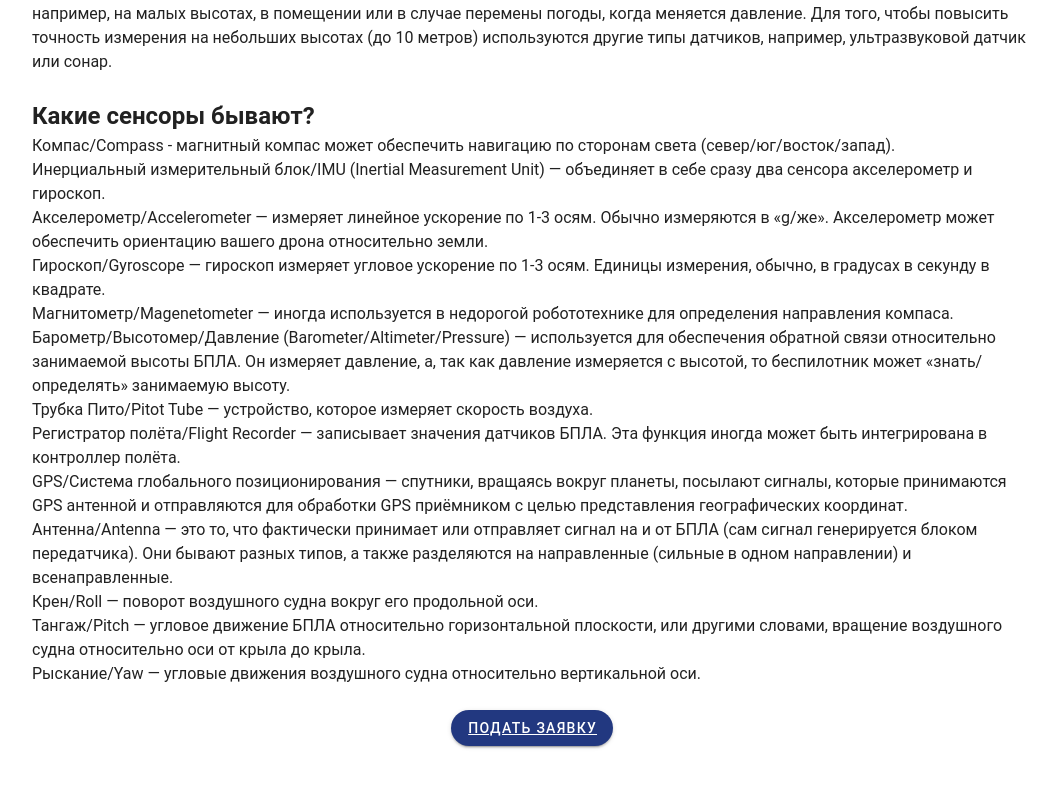
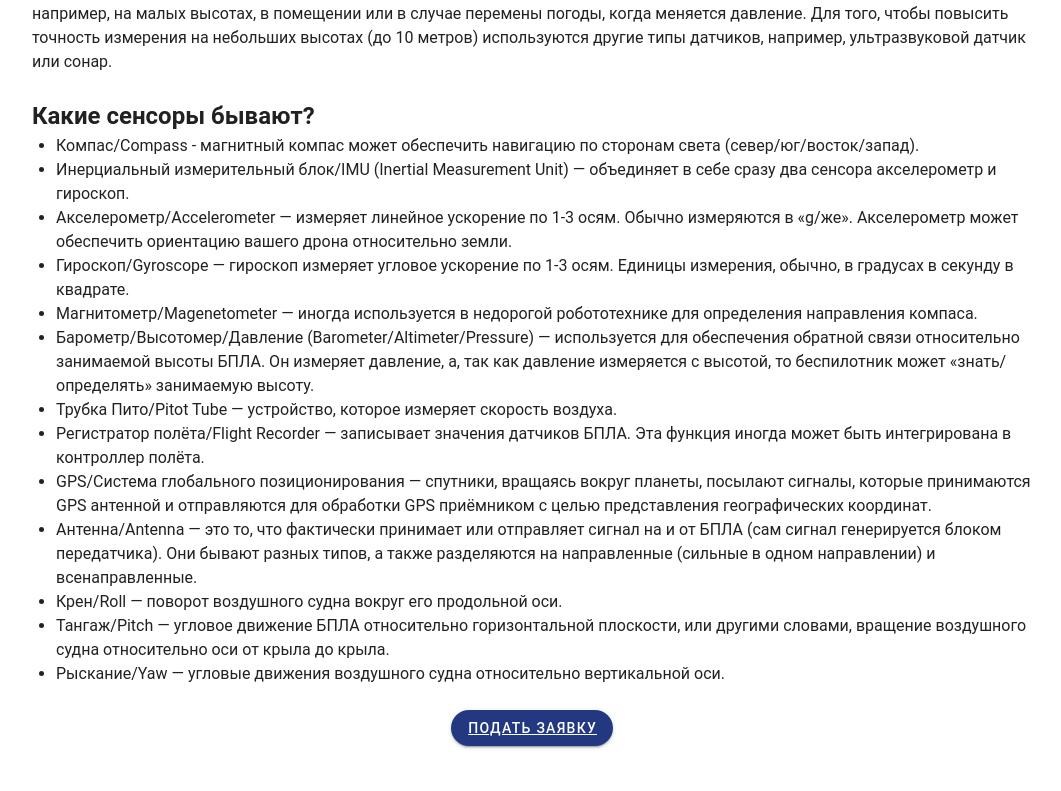
Before and after one commit to yevgenevna/yevgenevna.github.io, a plain HTML site: page essay.html in a window 1280 px wide. Shown: the part 564-1355 px from the top of the page, without its empty margins (108-1169 px from the left). Drawn offline with Linux system fonts and the light colour scheme.

Commit message:
Update essay.html

```diff
--- a/essay.html
+++ b/essay.html
@@ -781,19 +781,21 @@
 							<div data-v-99d969aa="" data-v-621e45e3="" class="column-flex">
 								<div class="text" style="width:1000px; text-align:left;"><br>Любой квадрокоптер средней ценовой категории имеет множество режимов полета. Во всех этих режимах не всегда просто сориентироваться. Давайте попробуем разобраться как работает режим удержания высоты или Altitude Hold Mode и какие датчики за это отвечают. <br><br><h2>Что значит режим удержания высоты?</h2>Режим удержания Altitude Hold Mode позволяет пилоту управлять креном (Roll), тангажем (Pitch) и рысканьем (Yaw) не меняя высоты. Если требуется изменить высоту необходимо скорректировать положение стика газа (увеличить или уменьшить).<br><br><h2>Какие датчики отвечают за режим Altitude?</h2> Умение удерживать высоту обеспечивается путем анализа давления которое измерят специальный барометрический датчик. Таким датчиком оборудовано большинство современных полетных контроллеров. Принцип работы бародатчика основан на уменьшении атмосферного давления с увеличением высоты. Однако данные барометрического датчика не всегда точны, например, на малых высотах, в помещении или в случае перемены погоды, когда меняется давление. Для того, чтобы повысить точность измерения на небольших высотах (до 10 метров) используются другие типы датчиков, например, ультразвуковой датчик или сонар.
 								<br><br><h2>Какие сенсоры бывают?</h2>
-								Компас/Compass - магнитный компас может обеспечить навигацию по сторонам света (север/юг/восток/запад).<br>
-Инерциальный измерительный блок/IMU (Inertial Measurement Unit) — объединяет в себе сразу два сенсора акселерометр и гироскоп.<br>
-Акселерометр/Accelerometer — измеряет линейное ускорение по 1-3 осям. Обычно измеряются в «g/же». Акселерометр может обеспечить ориентацию вашего дрона относительно земли.<br>
-Гироскоп/Gyroscope — гироскоп измеряет угловое ускорение по 1-3 осям. Единицы измерения, обычно, в градусах в секунду в квадрате.<br>
-Магнитометр/Magenetometer — иногда используется в недорогой робототехнике для определения направления компаса.<br>
-Барометр/Высотомер/Давление (Barometer/Altimeter/Pressure) — используется для обеспечения обратной связи относительно занимаемой высоты БПЛА. Он измеряет давление, а, так как давление измеряется с высотой, то беспилотник может «знать/определять» занимаемую высоту.<br>
-Трубка Пито/Pitot Tube — устройство, которое измеряет скорость воздуха.<br>
-Регистратор полёта/Flight Recorder — записывает значения датчиков БПЛА. Эта функция иногда может быть интегрирована в контроллер полёта.<br>
-GPS/Система глобального позиционирования — спутники, вращаясь вокруг планеты, посылают сигналы, которые принимаются GPS антенной и отправляются для обработки GPS приёмником с целью представления географических координат.<br>
-Антенна/Antenna — это то, что фактически принимает или отправляет сигнал на и от БПЛА (сам сигнал генерируется блоком передатчика). Они бывают разных типов, а также разделяются на направленные (сильные в одном направлении) и всенаправленные.<br>
-Крен/Roll — поворот воздушного судна вокруг его продольной оси.<br>
-Тангаж/Pitch — угловое движение БПЛА относительно горизонтальной плоскости, или другими словами, вращение воздушного судна относительно оси от крыла до крыла.<br>
-Рыскание/Yaw — угловые движения воздушного судна относительно вертикальной оси.
+								<ul>
+								<li>Компас/Compass - магнитный компас может обеспечить навигацию по сторонам света (север/юг/восток/запад).</li>
+<li>Инерциальный измерительный блок/IMU (Inertial Measurement Unit) — объединяет в себе сразу два сенсора акселерометр и гироскоп.</li>
+<li>Акселерометр/Accelerometer — измеряет линейное ускорение по 1-3 осям. Обычно измеряются в «g/же». Акселерометр может обеспечить ориентацию вашего дрона относительно земли.</li>
+<li>Гироскоп/Gyroscope — гироскоп измеряет угловое ускорение по 1-3 осям. Единицы измерения, обычно, в градусах в секунду в квадрате.</li>
+<li>Магнитометр/Magenetometer — иногда используется в недорогой робототехнике для определения направления компаса.</li>
+<li>Барометр/Высотомер/Давление (Barometer/Altimeter/Pressure) — используется для обеспечения обратной связи относительно занимаемой высоты БПЛА. Он измеряет давление, а, так как давление измеряется с высотой, то беспилотник может «знать/определять» занимаемую высоту.</li>
+<li>Трубка Пито/Pitot Tube — устройство, которое измеряет скорость воздуха.</li>
+<li>Регистратор полёта/Flight Recorder — записывает значения датчиков БПЛА. Эта функция иногда может быть интегрирована в контроллер полёта.</li>
+<li>GPS/Система глобального позиционирования — спутники, вращаясь вокруг планеты, посылают сигналы, которые принимаются GPS антенной и отправляются для обработки GPS приёмником с целью представления географических координат.</li>
+<li>Антенна/Antenna — это то, что фактически принимает или отправляет сигнал на и от БПЛА (сам сигнал генерируется блоком передатчика). Они бывают разных типов, а также разделяются на направленные (сильные в одном направлении) и всенаправленные.</li>
+<li>Крен/Roll — поворот воздушного судна вокруг его продольной оси.</li>
+<li>Тангаж/Pitch — угловое движение БПЛА относительно горизонтальной плоскости, или другими словами, вращение воздушного судна относительно оси от крыла до крыла.</li>
+<li>Рыскание/Yaw — угловые движения воздушного судна относительно вертикальной оси.</li>
+</ul>
 </div>
 								<br data-v-99d969aa="">
 								<button data-v-99d969aa="" type="button" class="v-btn v-btn--contained v-btn--rounded theme--dark v-size--default" style="background-color: rgb(34, 56, 128); border-color: rgb(34, 56, 128); font-color: white;"><span class="v-btn__content"><a href="mailto:abit_ietn@susu.ru">Подать заявку</a></span></button>
```
